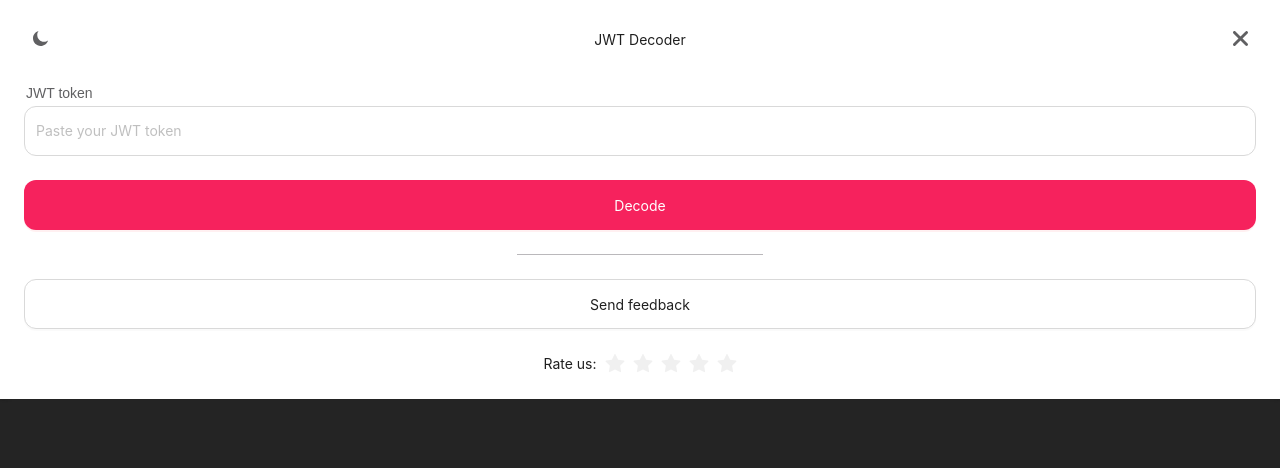
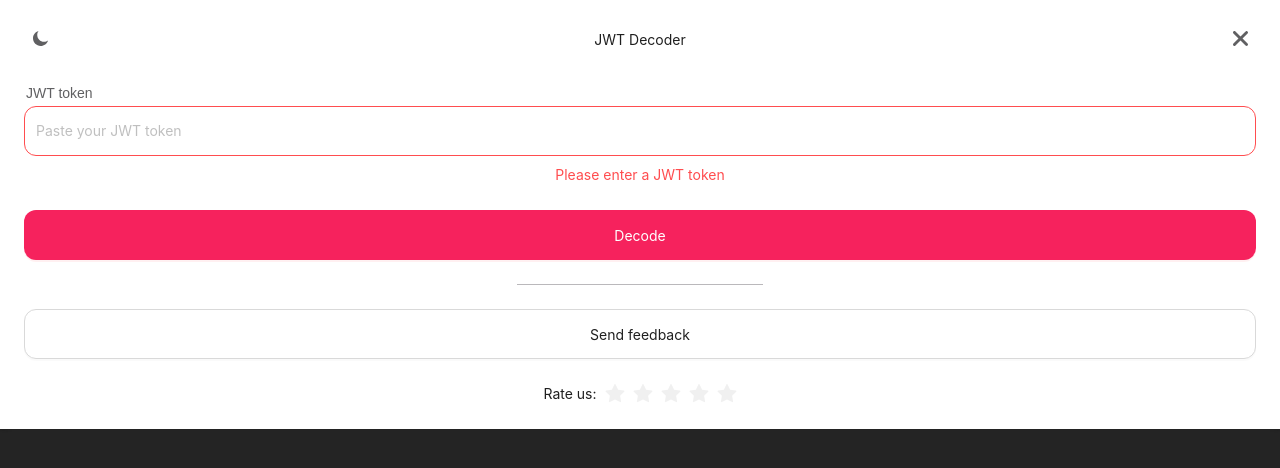
Before and after one commit to Mediaspirit/cws-jwt-decoder, a React (Vite) app: page / in a window 1280 px wide. Both pictures are taken after a click on the button "Decode". Shown: the top 468 px of the page. Built offline with nearby package versions, Linux system fonts and the light colour scheme.

Commit message:
small fix

```diff
--- a/src/App.tsx
+++ b/src/App.tsx
@@ -1,5 +1,5 @@
 import './App.css'
-import { Flex, Card, Button, ConfigProvider, theme as rtheme } from 'antd'
+import { Flex, Card, Button, ConfigProvider, theme as rtheme, message } from 'antd'
 import { Header } from './components/Header'
 import { TokenInput } from './components/TokenInput'
 import { Divider } from './components/Divider'
@@ -14,15 +14,24 @@ const TOKEN_STORAGE_KEY = 'saved_jwt_token'
 
 const onDecodePressed = (token: string,
   setTokenHeader: (header: string) => void,
-  setTokenPayload: (payload: string) => void) => {
+  setTokenPayload: (payload: string) => void,
+  setError: (error: string | null) => void) => {
   try {
+    if (!token.trim()) {
+      setError('Please enter a JWT token');
+      setTokenHeader('');
+      setTokenPayload('');
+      return;
+    }
     const header = jwtDecode(token, { header: true })
     const payload = jwtDecode(token)
     setTokenHeader(JSON.stringify(header, null, 4))
     setTokenPayload(JSON.stringify(payload, null, 4))
+    setError(null);
   } catch (error) {
     setTokenHeader('')
     setTokenPayload('')
+    setError('Invalid JWT token format');
   }
 }
 
@@ -31,13 +40,14 @@ const App: React.FC = () => {
   const [tokenHeader, setTokenHeader] = useState<string>('')
   const [tokenPayload, setTokenPayload] = useState<string>('')
   const [theme, setTheme] = useState<string>('light')
+  const [error, setError] = useState<string | null>(null)
 
   useEffect(() => {
     // Load saved token on startup
     storageGet(TOKEN_STORAGE_KEY, (savedToken) => {
       if (savedToken) {
         setToken(savedToken)
-        onDecodePressed(savedToken, setTokenHeader, setTokenPayload)
+        onDecodePressed(savedToken, setTokenHeader, setTokenPayload, setError)
       }
     })
   }, [])
@@ -64,14 +74,16 @@ const App: React.FC = () => {
           <TokenInput
             token={token}
             setToken={setToken}
+            error={error}
             onClear={() => {
               setToken('')
-              onDecodePressed('', setTokenHeader, setTokenPayload)
+              setError(null)
+              onDecodePressed('', setTokenHeader, setTokenPayload, setError)
             }}
           />
           {tokenHeader && <Output theme={theme} header="Header" value={tokenHeader} />}
           {tokenPayload && <Output theme={theme} header="Payload" value={tokenPayload} />}
-          <Button type="primary" onClick={() => onDecodePressed(token, setTokenHeader, setTokenPayload)} className='button'>Decode</Button>
+          <Button type="primary" onClick={() => onDecodePressed(token, setTokenHeader, setTokenPayload, setError)} className='button'>Decode</Button>
           <Divider />
           <Feedback />
           <Rate />
--- a/src/components/Rate.tsx
+++ b/src/components/Rate.tsx
@@ -19,6 +19,8 @@ export const Rate = () => {
     }, [])
 
     const handleChange = (newValue: number) => {
+        // Only proceed if the rating actually changed
+        if (newValue !== value) {
             setValue(newValue)
             storageSet(RATING_KEY, newValue)
 
@@ -26,6 +28,7 @@ export const Rate = () => {
                 window.open(GOOD_REVIEW_LINK, '_blank', 'noreferrer')
             } else {
                 window.open(FEEDBACK_FORM_LINK, '_blank', 'noreferrer')
+            }
         }
     }
 
--- a/src/components/TokenInput.tsx
+++ b/src/components/TokenInput.tsx
@@ -4,6 +4,7 @@ interface TokenInputProps {
     setToken: (token: string) => void
     onClear: () => void
     token: string
+    error: string | null
 }
 
 export const TokenInput = (props: TokenInputProps) => {
@@ -17,7 +18,13 @@ export const TokenInput = (props: TokenInputProps) => {
                 value={props.token}
                 onChange={(e) => props.setToken(e.target.value)}
                 onClear={props.onClear}
+                status={props.error ? "error" : ""}
             />
+            {props.error && (
+                <div style={{ color: '#ff4d4f', marginTop: '8px', fontSize: '14px' }}>
+                    {props.error}
+                </div>
+            )}
         </div>
     )
 }
```
Lines whose indentation alone changed are shown as unchanged.
